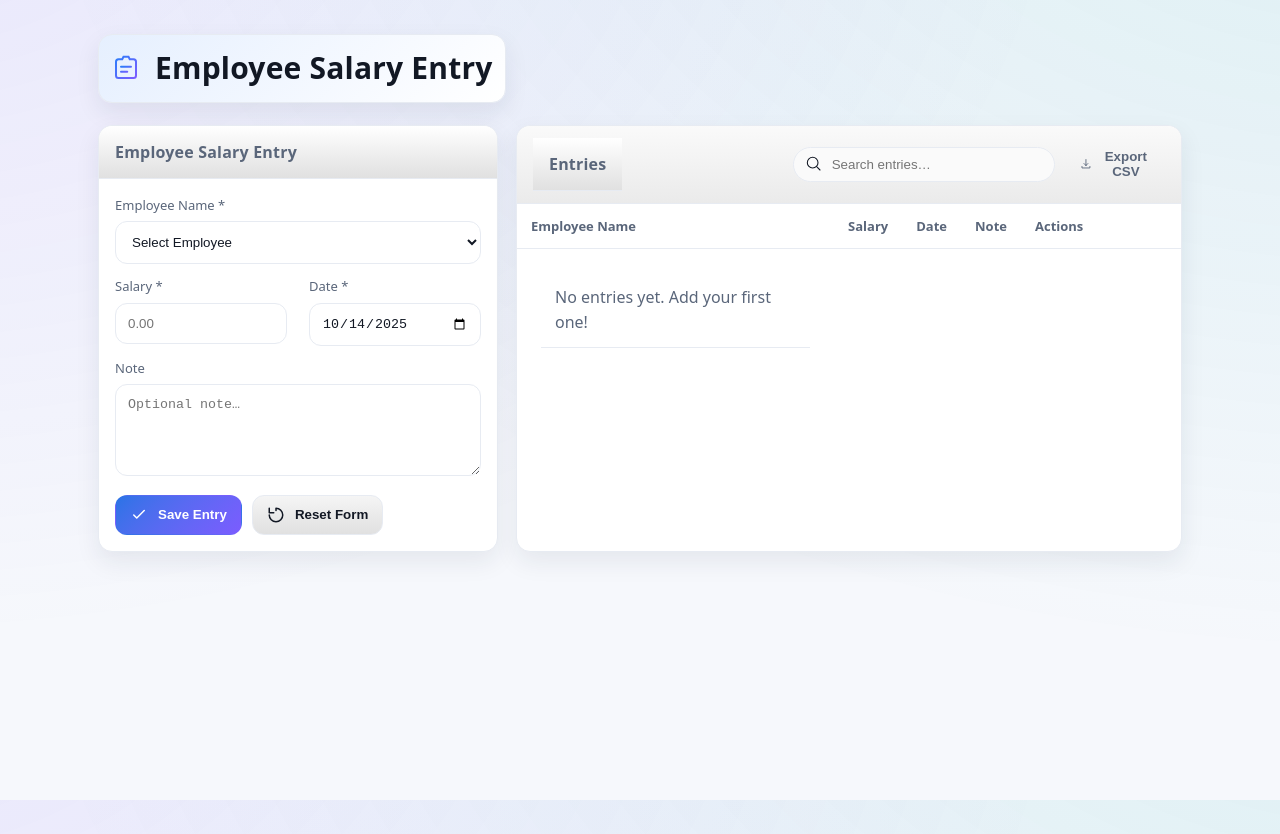
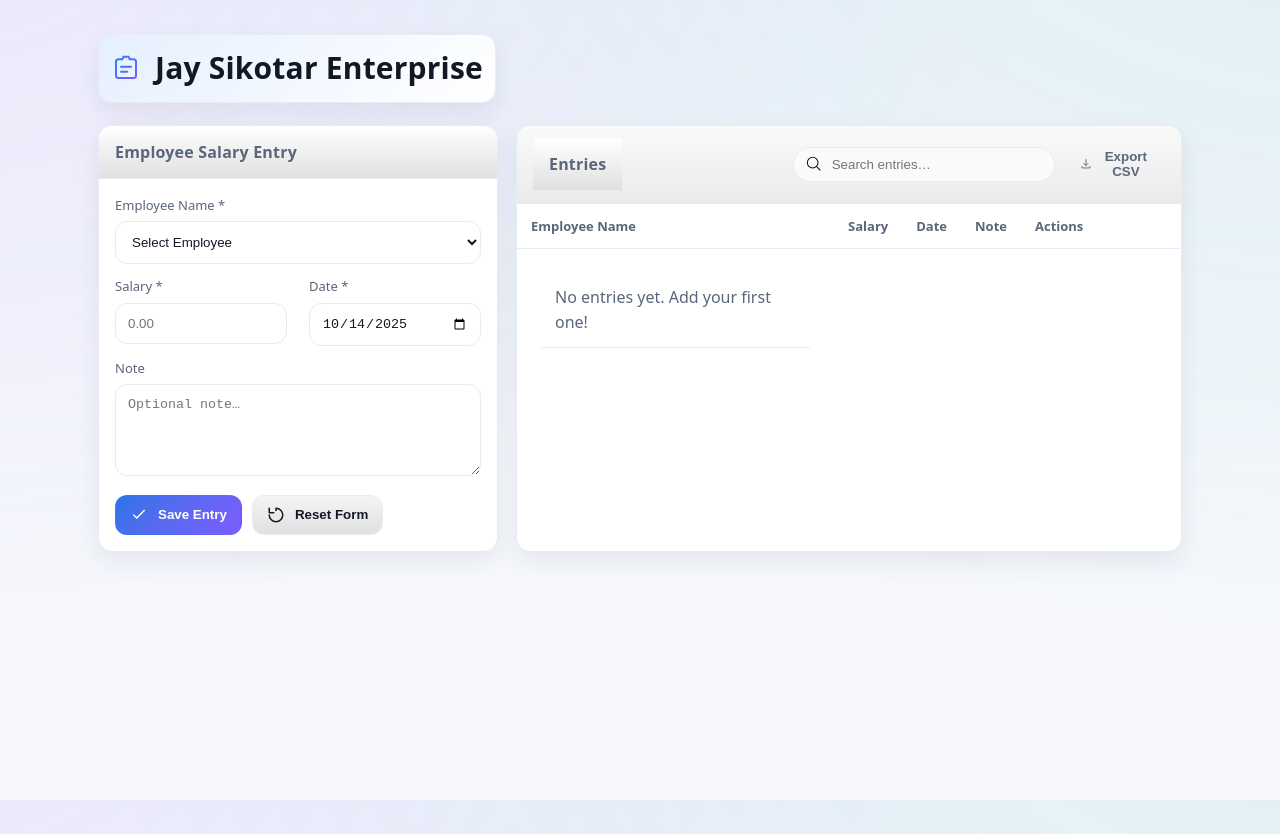
Before and after one commit to sunakpatel/employee-salary-entry, a plain HTML site: page index.html in a window 1280 px wide. Drawn offline with Linux system fonts and the light colour scheme.

Commit message:
Update index.html

```diff
--- a/index.html
+++ b/index.html
@@ -205,7 +205,7 @@
             <path d="M8 11h8M8 15h5" stroke-linecap="round"/>
           </g>
         </svg>
-        <h1>Employee Salary Entry</h1>
+        <h1>Jay Sikotar Enterprise</h1>
       </div>
       <!-- Subtitle & Badge removed as requested -->
     </header>
```
